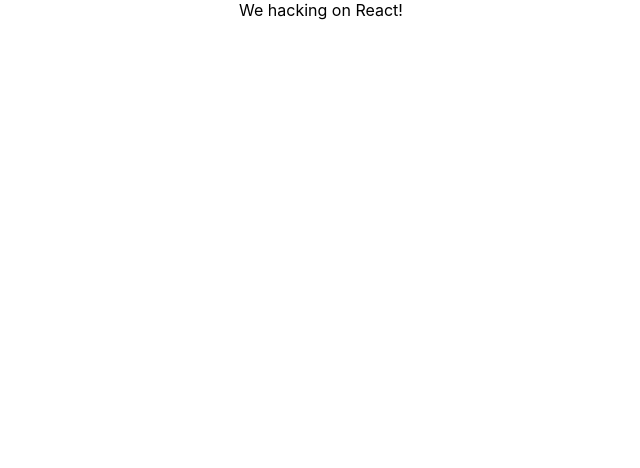
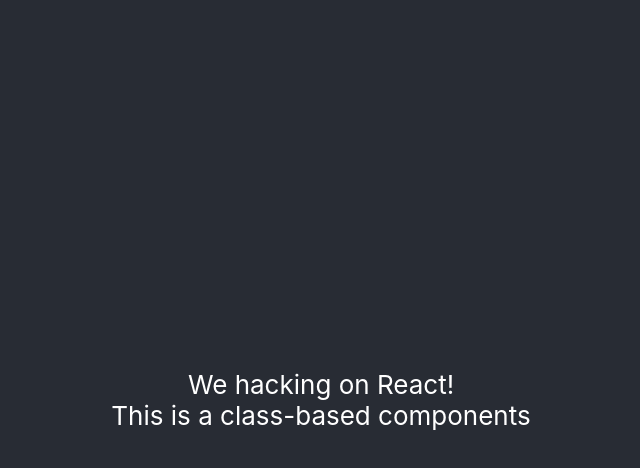
Before and after one commit to cchanyu/cchanyu.github.io, a React (Create React App) app: page / in a window 1280 px wide. Shown: the top 468 px of the page, without its empty margins (319-959 px from the left). Built offline with nearby package versions, Linux system fonts and the light colour scheme.

Commit message:
Added Message component to the App

```diff
--- a/src/App.js
+++ b/src/App.js
@@ -1,12 +1,19 @@
 import './App.css';
 import Hello from './components/Hello';
+import Message from './components/Message';
 
+// Step 1: Define a Component
 function App() {
+  // Step 2: Return some JSX
   return (
     <div className="App">
-      <Hello />
+      <header className="App-header">
+        <Hello />
+        <Message />
+      </header>
     </div>
   );
 }
 
+// Step 3: Exporting/Importing Component
 export default App;
--- a/src/components/Hello.js
+++ b/src/components/Hello.js
@@ -1,3 +1,4 @@
+// This is functional based components
 function Hello() {
   return (
     <div>
--- /dev/null
+++ b/src/components/Message.js
@@ -0,0 +1,24 @@
+import React from 'react'
+
+// This is a class based component
+class Message extends React.Component {
+
+    // a lifecycle method that gets called first
+    // When a component class is initializing
+    constructor(){
+        super()
+        console.log("Hey I'm in the constructor")
+        // alert("ayeee we in the constructor!")
+    }
+
+    // All class based component needs to use this render method and it has to return some JSX
+    render(){
+        return(
+            <div>
+                This is a class-based components
+            </div>
+        )
+    }
+}
+
+export default Message
--- a/src/index.js
+++ b/src/index.js
@@ -4,6 +4,7 @@
 import App from './App';
 import reportWebVitals from './reportWebVitals';
 
+//Step 4: Rendering the Component
 ReactDOM.render(
   <React.StrictMode>
     <App />
```
